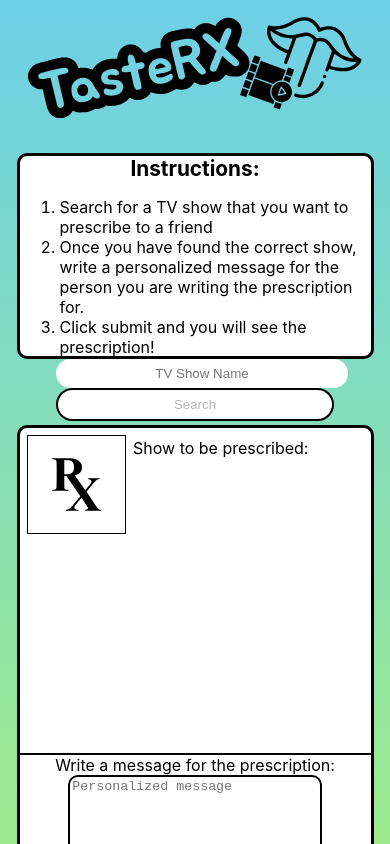
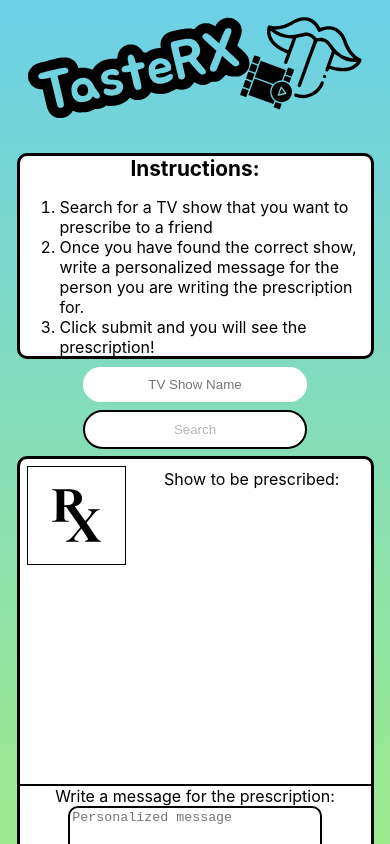
Before and after one commit to dstavis/tasterx, a React (Create React App) app: page / in a window 390 px wide. Shown: the top 844 px of the page. Built offline with nearby package versions, Linux system fonts and the light colour scheme.

Commit message:
Refactor css

```diff
--- a/src/components/Form/Form.css
+++ b/src/components/Form/Form.css
@@ -14,6 +14,7 @@
 
 .submit-button {
   margin-top: 10px;
+  margin-bottom: 10px;
   padding: 8px 40px;
   border-radius: 30px;
   cursor: pointer;
--- a/src/components/Prescription/Prescription.css
+++ b/src/components/Prescription/Prescription.css
@@ -80,6 +80,11 @@
     }
 
     .script-show-poster {
+        margin: 0 5px 0 0;
         height: 60%;
     }
+
+    .bottom-container {
+        padding: 10px;
+    }
 }
--- a/src/components/Search/Search.css
+++ b/src/components/Search/Search.css
@@ -32,11 +32,14 @@
 
 @media (max-width: 576px) {
   .search-input {
+    margin: 8px 0;
+    padding: 10px 0;
     width: 100%;
   }
 
   .search-button {
+    margin: 0 0 3px 0;
+    padding: 10px 0;
     width: 100%;
-    margin: 0;
   }
 }
--- a/src/components/ShowDetails/ShowDetails.css
+++ b/src/components/ShowDetails/ShowDetails.css
@@ -26,7 +26,6 @@
 
 .prompt-show-name-image-container {
   display: flex;
-  flex-direction: column;
   justify-content: space-between;
   width: 100%;
   height: 100%;
@@ -38,9 +37,9 @@
 }
 
 .show-poster {
+  margin: auto;
   align-self: flex-end;
-  margin: 30px;
-  height: 60%;
+  height: 80%;
   aspect-ratio: auto;
   border-radius: 10px;
 }
@@ -50,6 +49,10 @@
 @media (max-width: 576px) {
   .prompt-show-name-image-container {
     flex-direction: column;
+  }
+
+  .prompt-show-name-container {
+    text-align: center;
   }
 
   .show-name {
@@ -66,7 +69,8 @@
   }
 
   .show-poster {
+    margin: 0 0 20px 0;
+    align-self: center;
     height: 60%;
-    margin: 5px 20px;
   }
 }
```
